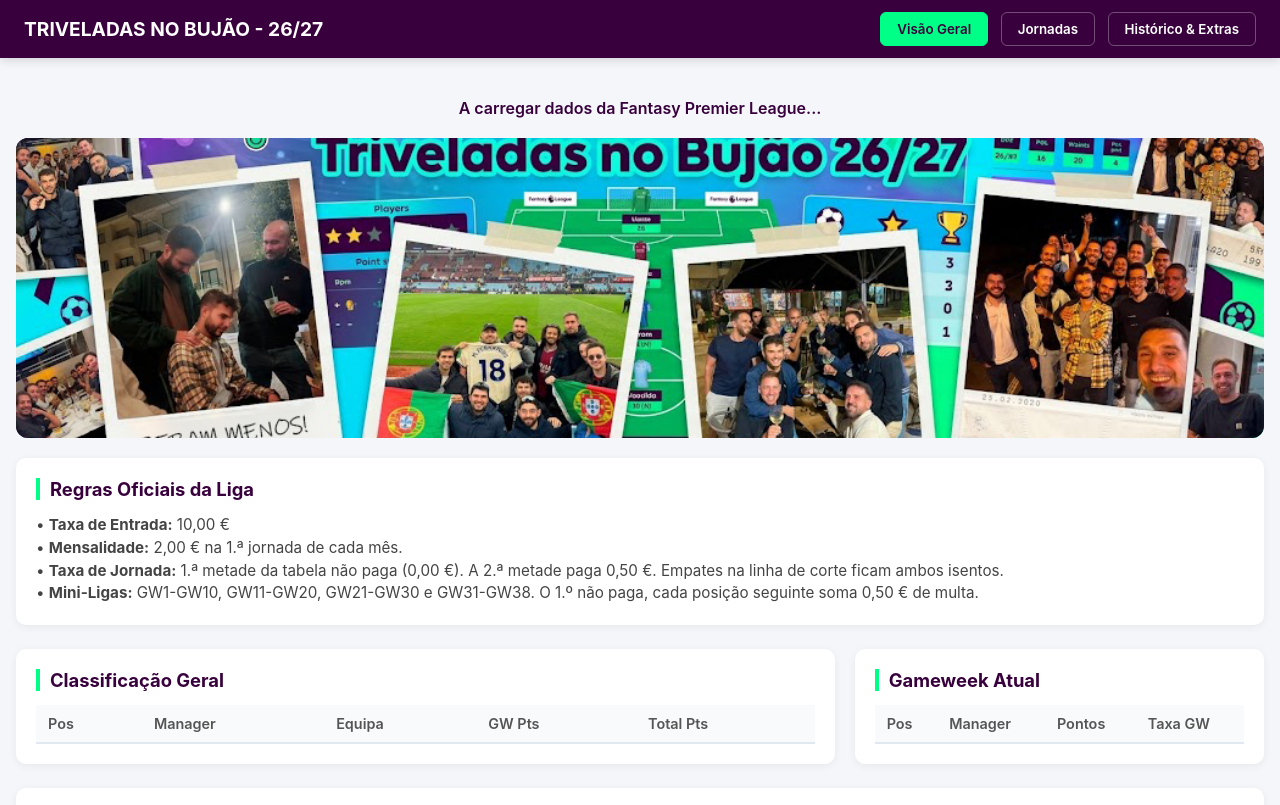
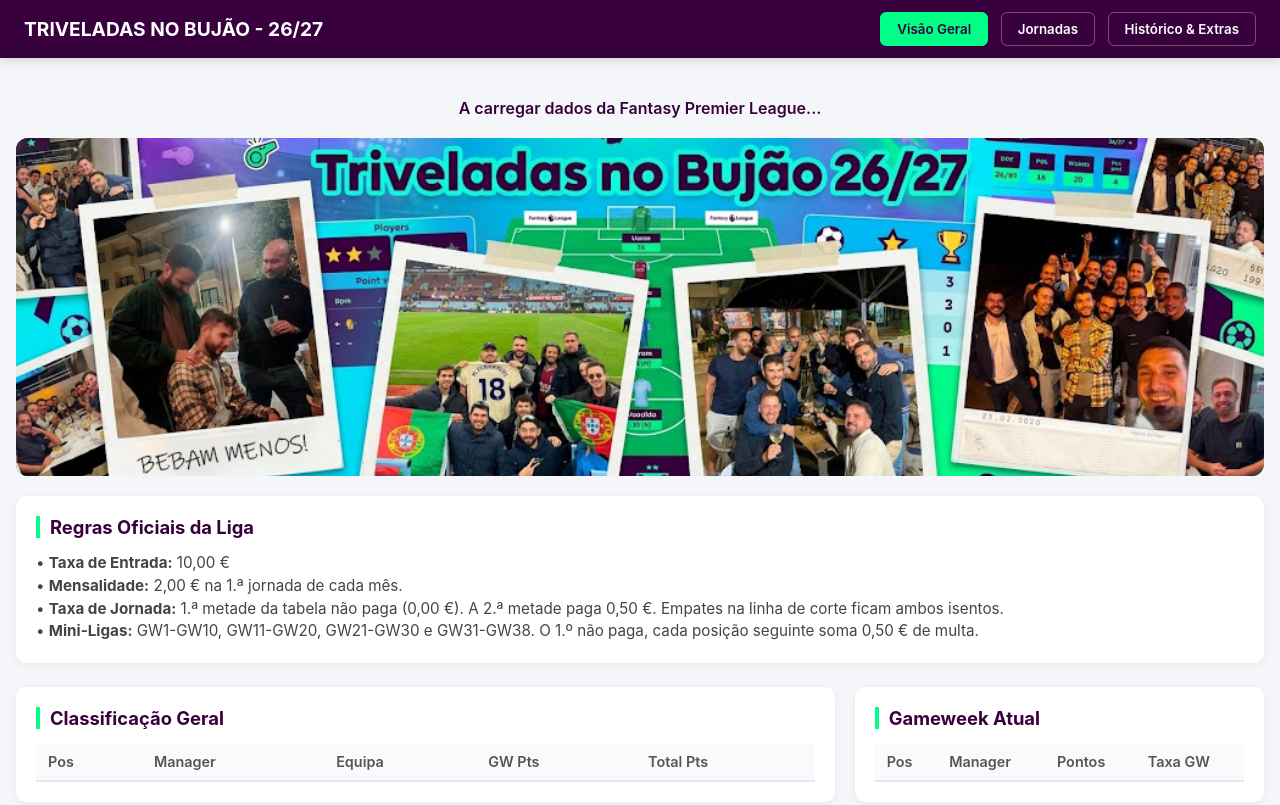
Before and after one commit to MiguelSantosab/triveladas-fpl, a plain HTML site: page index.html in a window 1280 px wide. Shown: the top 805 px of the page. Drawn offline with Linux system fonts and the light colour scheme; a script that the page names is missing.

Commit message:
Banner height

```diff
--- a/css/components.css
+++ b/css/components.css
@@ -1,7 +1,7 @@
 /* Banner */
 .banner-container {
   width: 100%;
-  height: 300px;
+  height: 338px;
   background: linear-gradient(135deg, #38003c 0%, #00ff87 100%);
   border-radius: 12px;
   margin-bottom: 20px;
```
